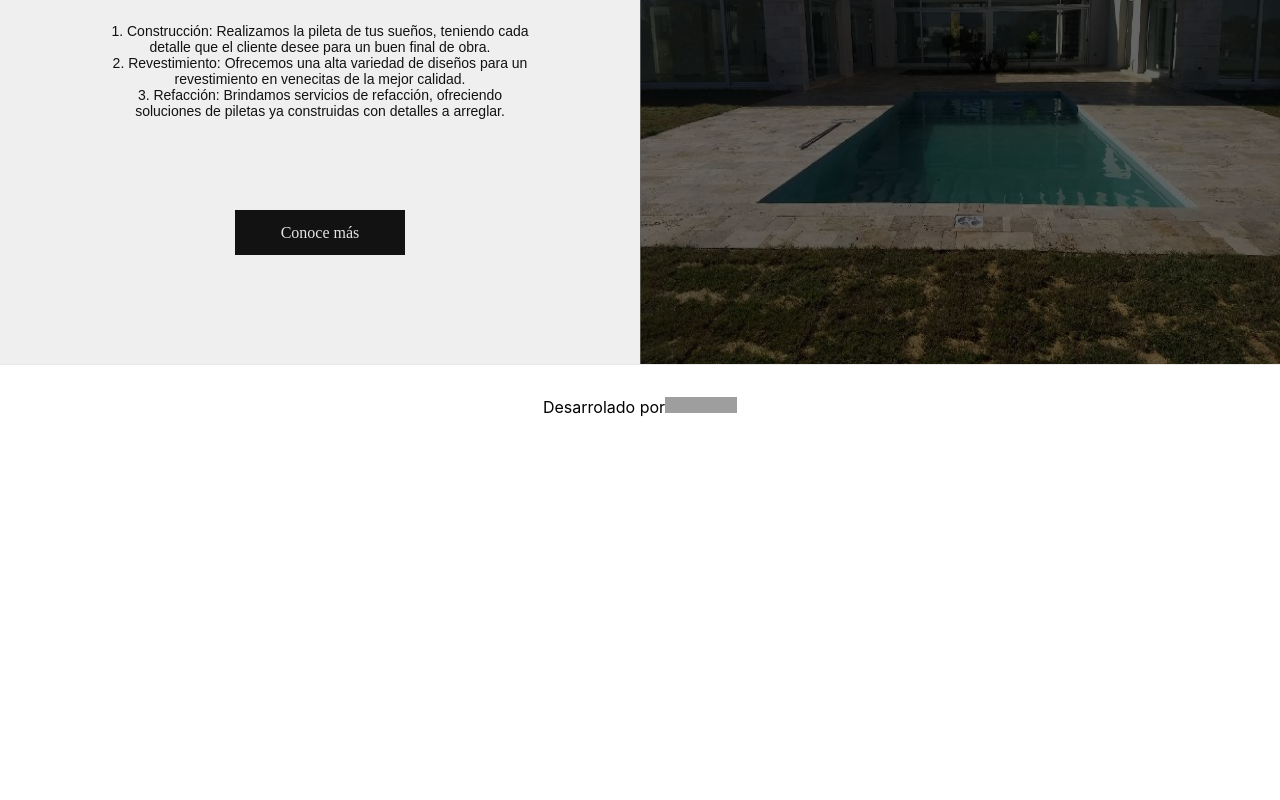
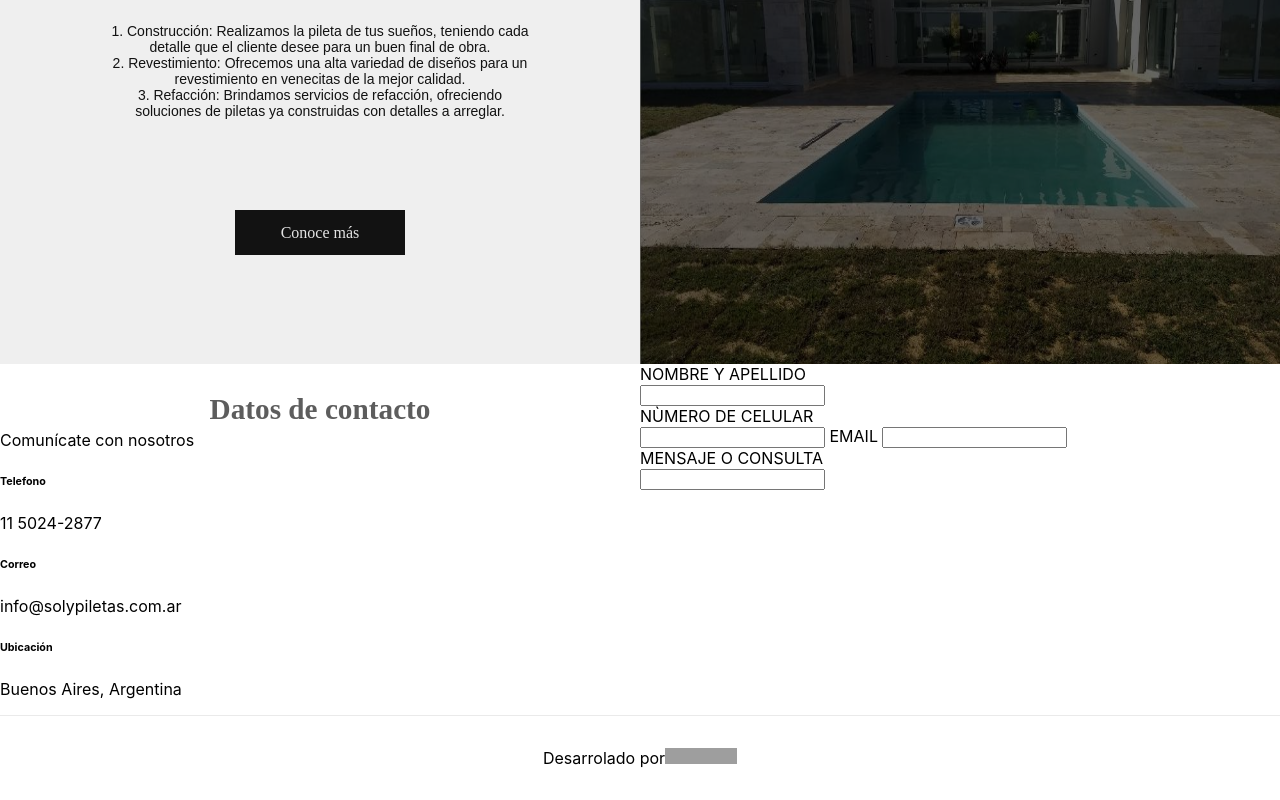
Before and after one commit to matiasfleitanico/imprendas, a Next.js app: page / in a window 1280 px wide. Shown: the part 1341-2141 px from the top of the page. Before the commit the page ends 1790 px from the top, so only its background shows below. Built offline with nearby package versions, Linux system fonts and the light colour scheme; grey boxes are pictures that could not be loaded; a web font is replaced by a local one.

Commit message:
se agrego el form

```diff
--- a/pages/index.js
+++ b/pages/index.js
@@ -7,6 +7,7 @@ import Description from '../public/componentes/presentacionales/description'
 import Separator from '../public/componentes/parts/separator'
 import Service from '../public/componentes/presentacionales/service'
 import Pala from '../public/componentes/icons/pala'
+import Form from '../public/componentes/presentacionales/form'
 
 
 export default function Home() {
@@ -22,6 +23,7 @@ export default function Home() {
       <Description />
       <Separator />
       <Service />
+      <Form />
 
       <footer className={styles.footer}>
         <a
--- /dev/null
+++ b/public/componentes/presentacionales/form.js
@@ -0,0 +1,39 @@
+import styles from '../../../styles/Home.module.scss'
+import Subtitle from '../parts/subtitle'
+
+export default function Form() {
+    return (
+    <section className={styles.formContainer}>
+        <div>
+        <Subtitle text="Datos de contacto" />
+            <p>Comunícate con nosotros</p>
+        <h6> Telefono</h6>
+            <p>11 5024-2877</p>
+        <h6>Correo</h6>
+            <p>info@solypiletas.com.ar</p>
+        <h6>Ubicación</h6>
+            <p>Buenos Aires, Argentina</p>
+        </div>
+        <div className={styles.form}>
+        <form action="">
+            <label for="nombre">
+                <span className={styles.span}> NOMBRE Y APELLIDO </span>
+                <input/>
+            </label>
+            <label for="none">
+                <span className={styles.span}> NÙMERO DE CELULAR </span>
+                <input/>
+            </label>
+            <label for="horario">
+                <span> EMAIL </span>
+                <input/>
+            </label>
+            <label for="horario">
+                <span className={styles.span}> MENSAJE O CONSULTA </span>
+                <input/>
+            </label>
+        </form>
+        </div>
+    </section>
+    )
+  }
--- a/styles/Home.module.scss
+++ b/styles/Home.module.scss
@@ -58,6 +58,16 @@
     @extend %parraf;
   }
 }
+.formContainer{
+  display: grid;
+  grid-template-columns: 1fr 1fr ;
+  grid-template-areas: "con form";
+}
+.form{
+  .span{
+    display: block
+  }
+}
 .service {
   width: 100%;
   display: grid;
@@ -109,13 +119,10 @@
   align-items: center;
   flex-grow: 1;
 }
-
-
 .logo {
   height: 1em;
   margin-left: 0.5rem;
 }
-
 @media (max-width: 600px) {
   .grid {
     width: 100%;
--- a/styles/scss/_variables.scss
+++ b/styles/scss/_variables.scss
@@ -1,6 +1,8 @@
 @import url('https://fonts.googleapis.com/css2?family=Averia+Serif+Libre&family=Halant:wght@300&family=Krub:wght@400;700&family=Playfair+Display&display=swap');
 @import url('https://fonts.googleapis.com/css2?family=Belleza&display=swap');
+@import url('https://fonts.googleapis.com/css2?family=Barlow&display=swap');
 
+$barlow: 'Barlow';
 $belleza: 'Belleza';
 $krub: 'Krub';
 $averia: 'Averia Serif Libre';
```
Also changed, not shown: public/componentes/icons/pala.js (added).
